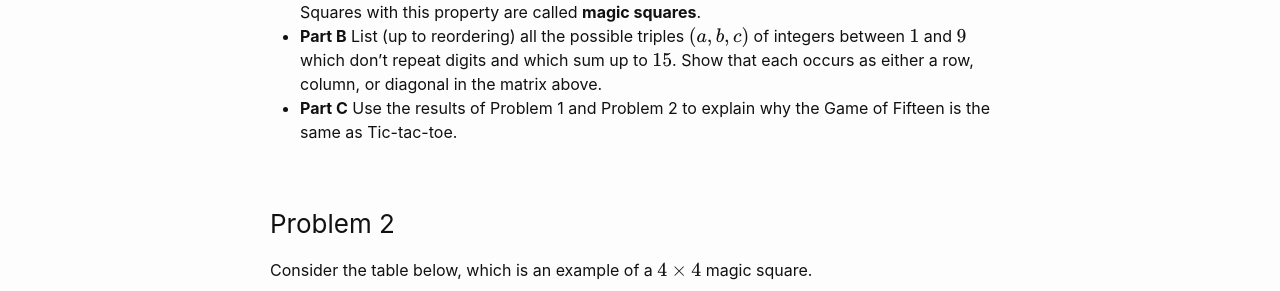
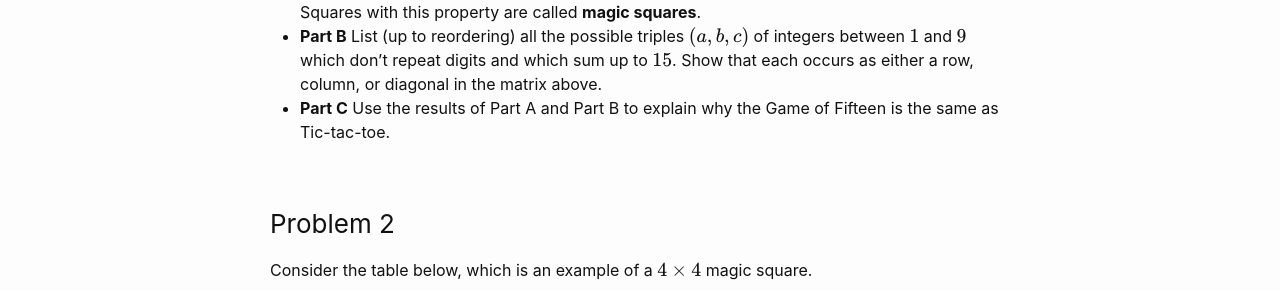
Before and after one commit to wcasper/math180fall2022, a Jekyll site: the page built from _modules/tic-tac-toe/homework.md, in a window 1280 px wide. Shown: the part 453-744 px from the top of the page. Built offline with Jekyll 4.4.1, drawn with Linux system fonts in a browser that asks for light colours.

Commit message:
fixed typo

```diff
--- a/_modules/tic-tac-toe/homework.md
+++ b/_modules/tic-tac-toe/homework.md
@@ -19,7 +19,7 @@ $$
 * **Part A** Show that each row, each column and each diagonal of the above grid adds up to $$15$$.
 Squares with this property are called **magic squares**.
 * **Part B** List (up to reordering) all the possible triples $$(a,b,c)$$ of integers between $$1$$ and $$9$$ which don't repeat digits and which sum up to $$15$$.  Show that each occurs as either a row, column, or diagonal in the matrix above.
-* **Part C** Use the results of Problem 1 and Problem 2 to explain why the Game of Fifteen is the same as Tic-tac-toe.
+* **Part C** Use the results of Part A and Part B to explain why the Game of Fifteen is the same as Tic-tac-toe.
 
 ### Problem 2
 Consider the table below, which is an example of a $$4\times 4$$ magic square.
```
